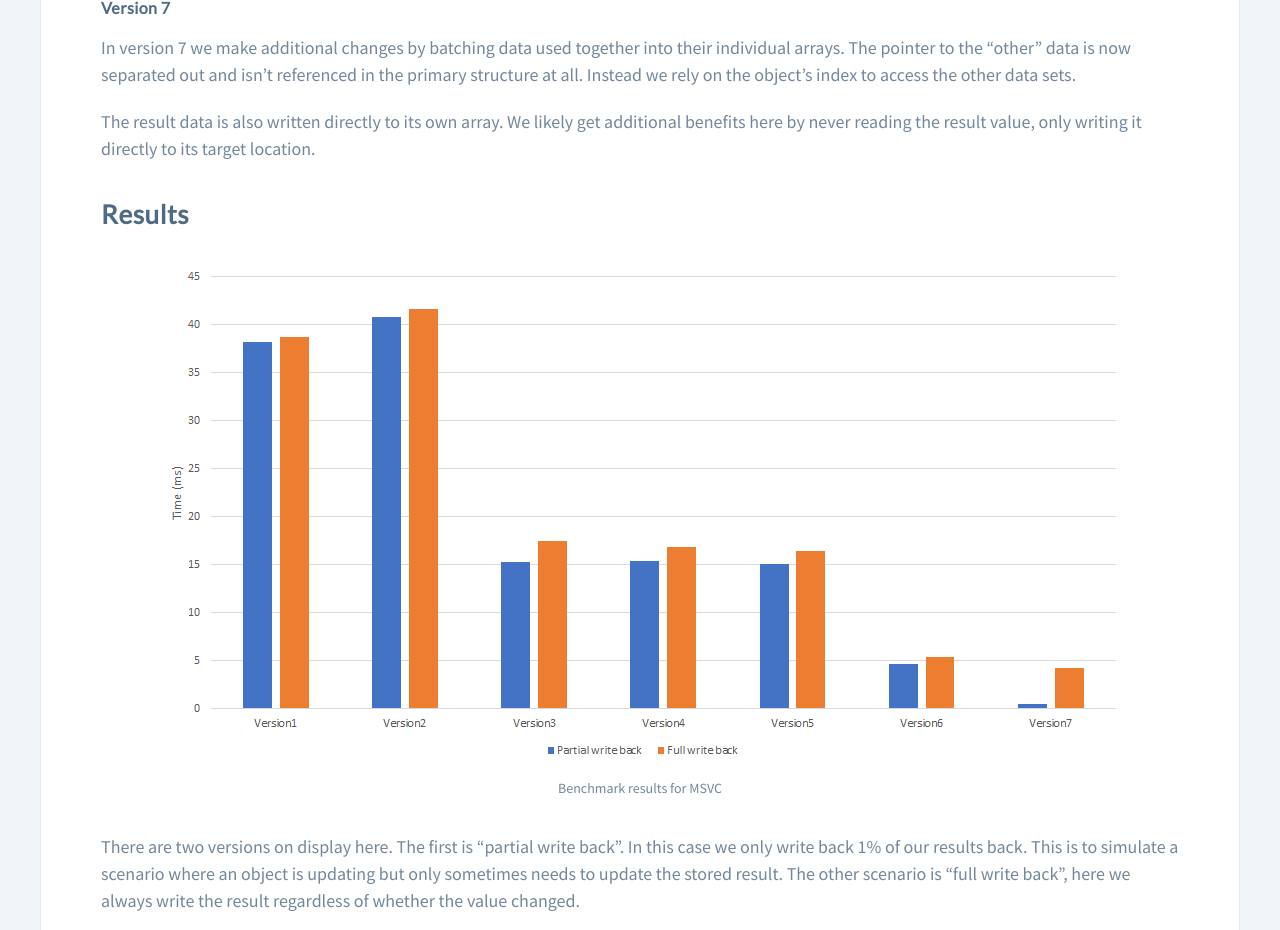
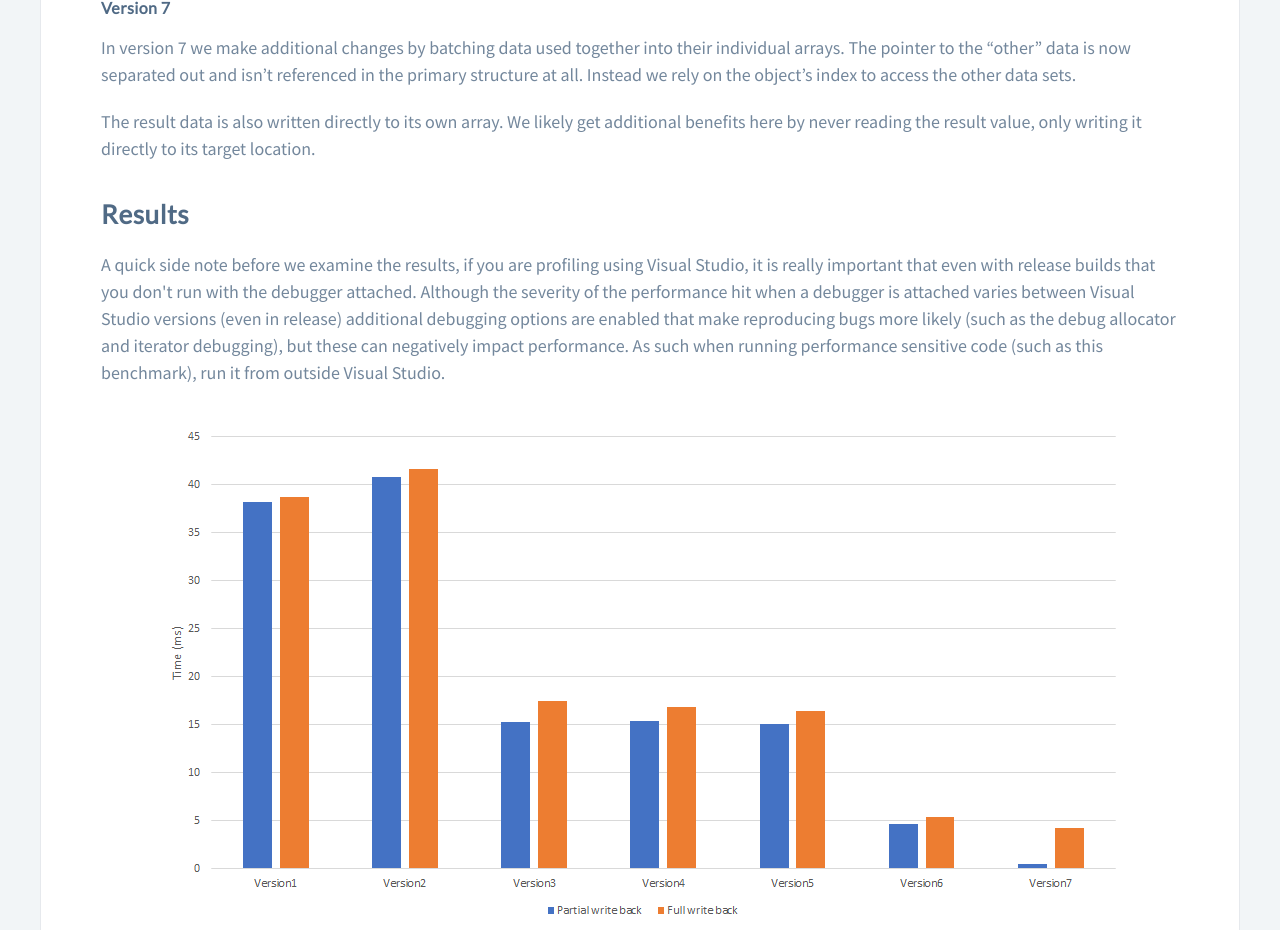
Before and after one commit to IanNorris/PersonalWebsite, a PHP site: page /Blog/CacheCrashCourse4/index.php in a window 1280 px wide. Shown: the part 2021-2951 px from the top of the page. Run offline with PHP 8.4, Linux system fonts and the light colour scheme; some libraries are stand-ins or nearby versions.

Commit message:
Added note about running in VS

```diff
--- a/web_root/Blog/CacheCrashCourse4/index.php
+++ b/web_root/Blog/CacheCrashCourse4/index.php
@@ -86,6 +86,8 @@ table.diff tbody td, table.diff tbody th {
 
 <h2>Results</h2>
 
+<p>A quick side note before we examine the results, if you are profiling using Visual Studio, it is really important that even with release builds that you don't run with the debugger attached. Although the severity of the performance hit when a debugger is attached varies between Visual Studio versions (even in release) additional debugging options are enabled that make reproducing bugs more likely (such as the debug allocator and iterator debugging), but these can negatively impact performance. As such when running performance sensitive code (such as this benchmark), run it from outside Visual Studio.</p>
+
 <figure class="fig-noresize">
 	<img src="msvc_versions.png" alt="Benchmark results for MSVC">
 	<figcaption>Benchmark results for MSVC</figcaption>
```
